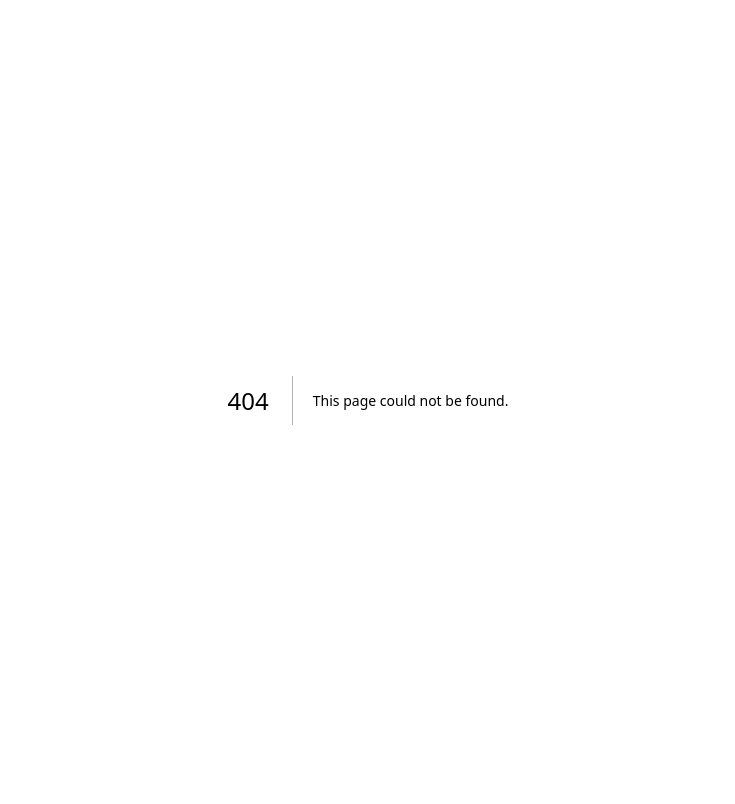
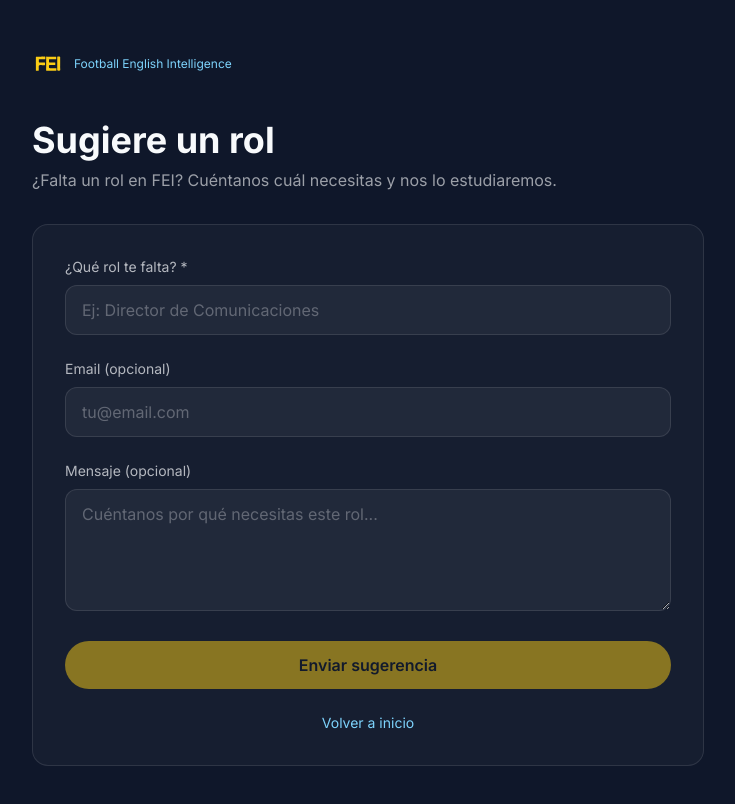
Before and after one commit to feifootball/fei-platform, a Next.js app: page /suggest-role in a window 1280 px wide. Before the commit this address had no page. Shown: the top 804 px of the page, without its empty margins (272-1007 px from the left). Built offline with nearby package versions, Linux system fonts and the light colour scheme; no server answers.

Commit message:
feat: add suggest role page

```diff
--- /dev/null
+++ b/app/suggest-role/page.tsx
@@ -0,0 +1,135 @@
+'use client'
+
+import { useState } from 'react'
+import { useRouter } from 'next/navigation'
+import { createClient } from '@/lib/supabase'
+import Link from 'next/link'
+
+export default function SuggestRolePage() {
+  const router = useRouter()
+  const supabase = createClient()
+  const [suggestedRole, setSuggestedRole] = useState('')
+  const [email, setEmail] = useState('')
+  const [message, setMessage] = useState('')
+  const [loading, setLoading] = useState(false)
+  const [success, setSuccess] = useState(false)
+  const [error, setError] = useState('')
+
+  async function handleSubmit(e: React.FormEvent) {
+    e.preventDefault()
+    setLoading(true)
+    setError('')
+    setSuccess(false)
+
+    const { data: { user } } = await supabase.auth.getUser()
+
+    const { error: insertError } = await supabase
+      .from('role_suggestions')
+      .insert({
+        user_id: user?.id || null,
+        suggested_role: suggestedRole,
+        email: email || user?.email,
+        message,
+      })
+
+    if (insertError) {
+      setError('Error al enviar la sugerencia')
+      setLoading(false)
+      return
+    }
+
+    setSuccess(true)
+    setSuggestedRole('')
+    setEmail('')
+    setMessage('')
+    setLoading(false)
+
+    setTimeout(() => router.push('/'), 3000)
+  }
+
+  return (
+    <div className="min-h-screen bg-fei-bg px-6 py-12">
+      <div className="mx-auto max-w-2xl">
+        <Link href="/" className="inline-flex items-center gap-2.5 mb-10">
+          <img src="/logo.svg" alt="FEI" className="h-8 w-auto" />
+          <span className="text-xs font-medium text-fei-sky">
+            Football English Intelligence
+          </span>
+        </Link>
+
+        <div className="mb-8">
+          <h1 className="text-4xl font-bold text-fei-text">Sugiere un rol</h1>
+          <p className="mt-2 text-fei-text/60">¿Falta un rol en FEI? Cuéntanos cuál necesitas y nos lo estudiaremos.</p>
+        </div>
+
+        <form onSubmit={handleSubmit} className="rounded-2xl border border-fei-text/10 bg-fei-text/[0.03] p-8 space-y-6">
+          {success && (
+            <div className="rounded-lg bg-fei-sky/10 px-4 py-3 text-sm text-fei-sky">
+              ✓ Gracias por tu sugerencia. Te redirigiremos en breve.
+            </div>
+          )}
+
+          {error && (
+            <div className="rounded-lg bg-red-500/10 px-4 py-3 text-sm text-red-400">
+              {error}
+            </div>
+          )}
+
+          <div>
+            <label className="mb-2 block text-sm font-medium text-fei-text/70">
+              ¿Qué rol te falta? *
+            </label>
+            <input
+              type="text"
+              value={suggestedRole}
+              onChange={(e) => setSuggestedRole(e.target.value)}
+              required
+              placeholder="Ej: Director de Comunicaciones"
+              className="w-full rounded-xl border border-fei-text/10 bg-fei-text/[0.05] px-4 py-3 text-fei-text placeholder-fei-text/30 focus:border-fei-yellow focus:outline-none"
+            />
+          </div>
+
+          <div>
+            <label className="mb-2 block text-sm font-medium text-fei-text/70">
+              Email (opcional)
+            </label>
+            <input
+              type="email"
+              value={email}
+              onChange={(e) => setEmail(e.target.value)}
+              placeholder="tu@email.com"
+              className="w-full rounded-xl border border-fei-text/10 bg-fei-text/[0.05] px-4 py-3 text-fei-text placeholder-fei-text/30 focus:border-fei-yellow focus:outline-none"
+            />
+          </div>
+
+          <div>
+            <label className="mb-2 block text-sm font-medium text-fei-text/70">
+              Mensaje (opcional)
+            </label>
+            <textarea
+              value={message}
+              onChange={(e) => setMessage(e.target.value)}
+              rows={4}
+              placeholder="Cuéntanos por qué necesitas este rol..."
+              className="w-full rounded-xl border border-fei-text/10 bg-fei-text/[0.05] px-4 py-3 text-fei-text placeholder-fei-text/30 focus:border-fei-yellow focus:outline-none"
+            />
+          </div>
+
+          <button
+            type="submit"
+            disabled={loading || !suggestedRole}
+            className="w-full rounded-full bg-fei-yellow px-6 py-3 font-semibold text-fei-bg transition-colors hover:bg-fei-yellow/90 disabled:opacity-50 disabled:cursor-not-allowed"
+          >
+            {loading ? 'Enviando...' : 'Enviar sugerencia'}
+          </button>
+
+          <p className="text-center text-sm text-fei-text/50">
+            <Link href="/" className="text-fei-sky hover:underline">
+              Volver a inicio
+            </Link>
+          </p>
+        </form>
+      </div>
+    </div>
+  );
+}
```
